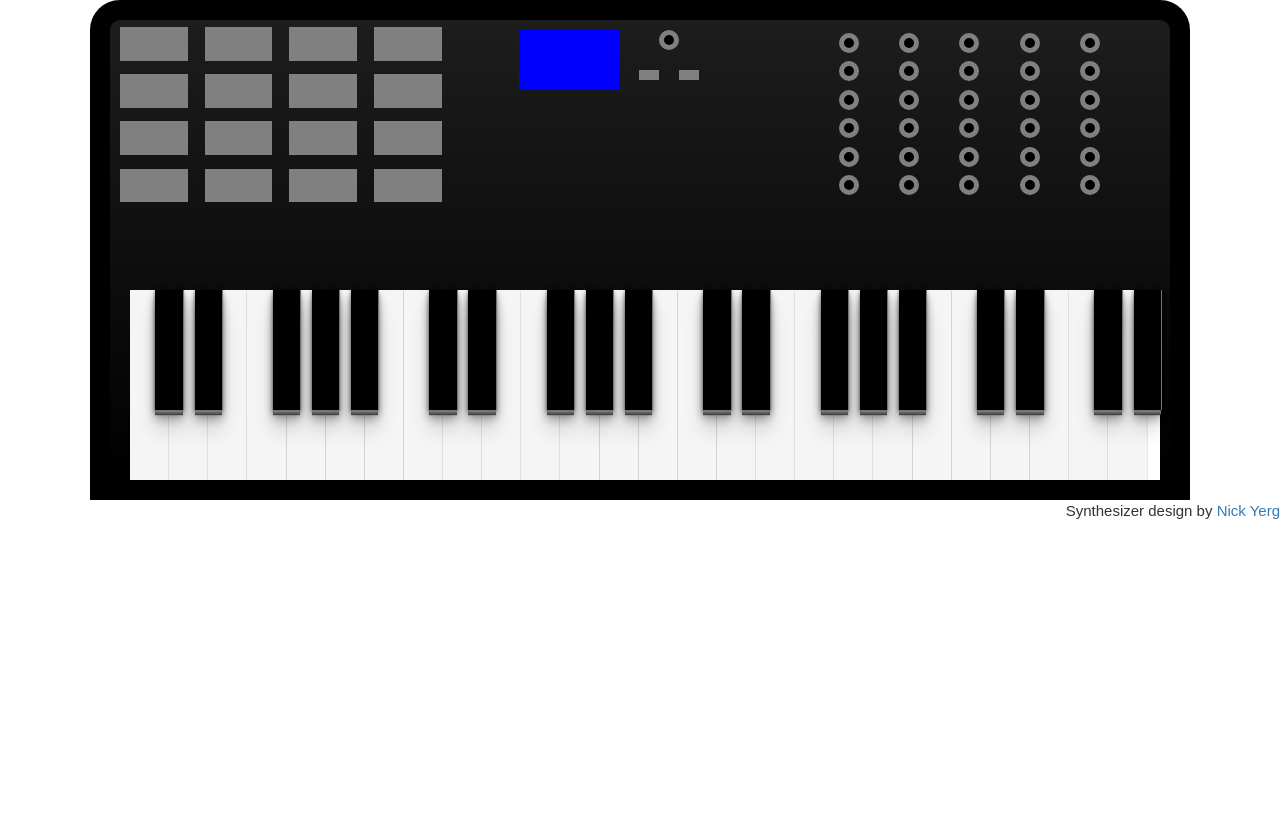
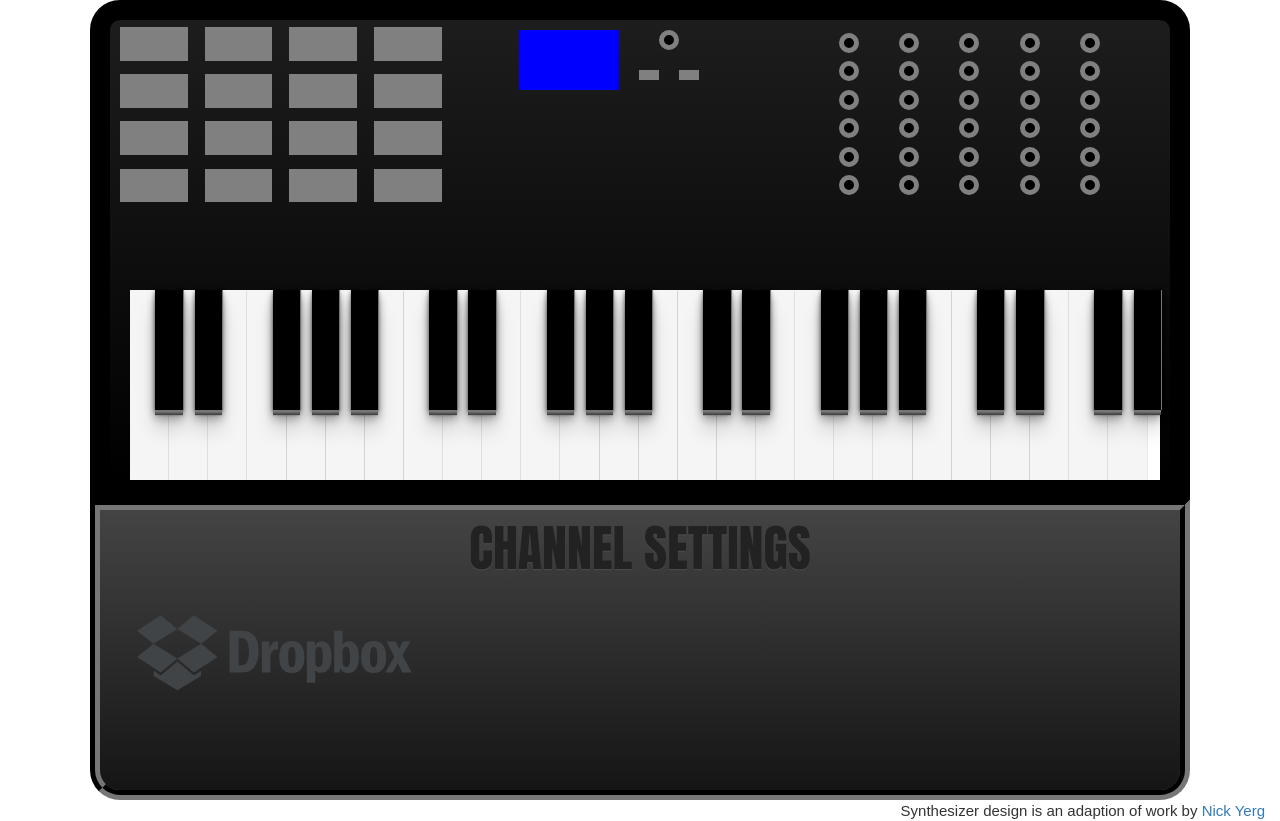
Before and after one commit to HackOutWest15/MIDIBeat, a plain HTML site: page index.html in a window 1280 px wide. Before the commit the page ends 800 px from the top, so only its background shows below. Drawn offline with nearby package versions, Linux system fonts and the light colour scheme.

Commit message:
Control board

```diff
--- a/index.html
+++ b/index.html
@@ -16,8 +16,6 @@
     <neck></neck>
     <body>
         <div class="container-fluid">
-        <div id="chooser"></div>
-        </div>
 
         <div id="piano">
             <div id="controls">
@@ -51,9 +49,17 @@
             init();
         </script>
 
+        <div class="chooser">
+            <div id="header">
+                CHANNEL SETTINGS
+            </div>
+            <div id="dropbox">
+                <input type="image" src="resources/dropbox-logotype-gray.svg" width=100%>
+            </div>
+        </div>
 
         <div class="footer">
-            Synthesizer design by <a href="http://codepen.io/NickYerg/pen/hLHyx" target="_blank">Nick Yerg</a>
+            Synthesizer design is an adaption of work by <a href="http://codepen.io/NickYerg/pen/hLHyx" target="_blank">Nick Yerg</a>
         </div>
 
     </body>
--- a/style.css
+++ b/style.css
@@ -12,14 +12,35 @@ body {
     vertical-align:middle;
 }
 
+.chooser {
+    width: 1100px;
+    height: 300px;
+    margin:auto;
+    border:10px groove #222;
+    background: -webkit-linear-gradient(#444, #151515);
+    border-radius:0 0 30px 30px;
+}
+
+#header {
+    text-shadow: 0px 1px 1px #4d4d4d;
+	color: #222;
+	font: 50px 'Impact';
+    text-align:center;
+}
+
+#dropbox {
+    width:33%;
+}
+
+
 .footer {
     width=100%;
     text-align:right;
+    vertical-align:bottom;
     font-style:bold;
     font-family:Arial;
     font-size:15px
 }
-
 
 /*
  * Here be pianos!
```
Also changed, not shown: resources/dropbox-logotype-gray.svg (added).
